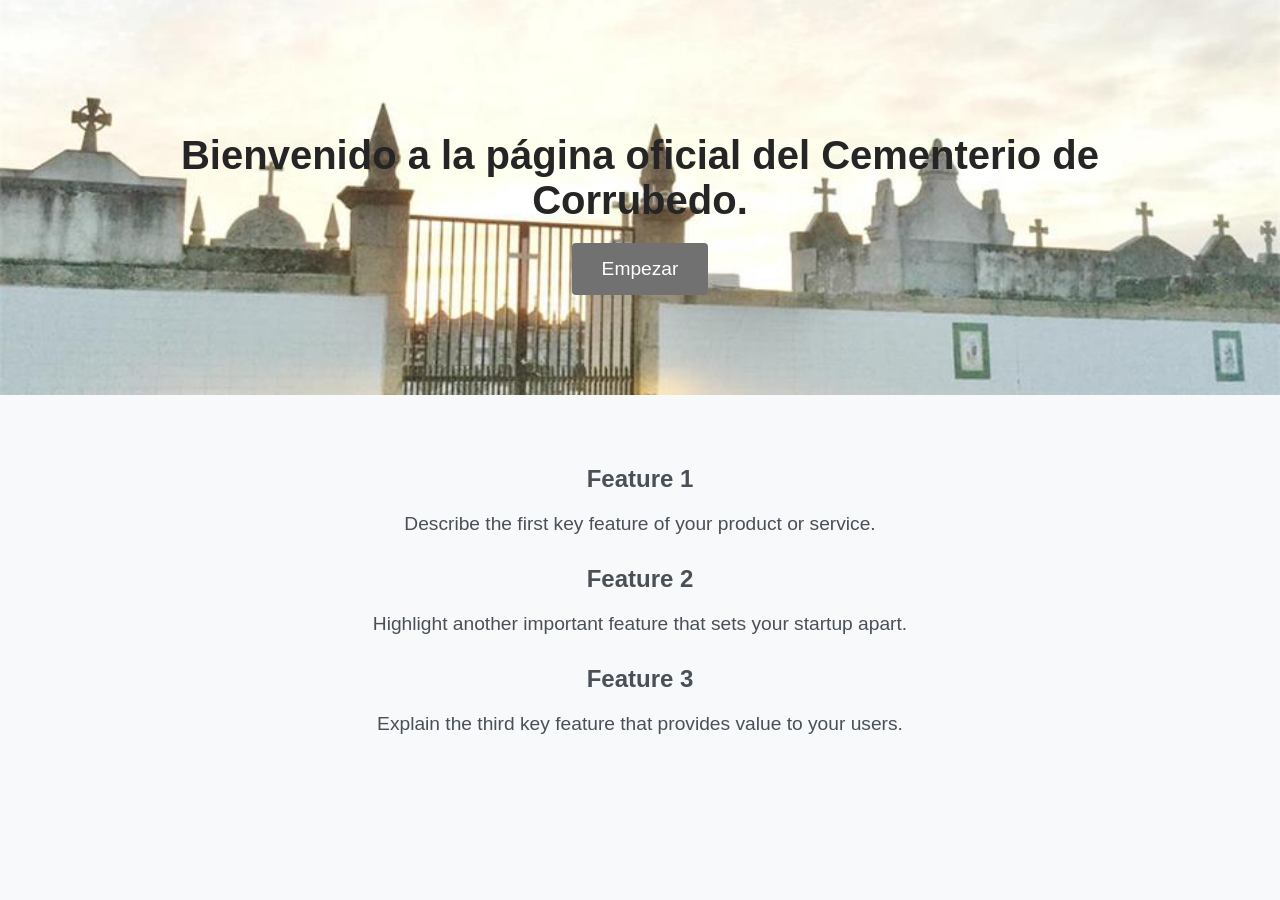
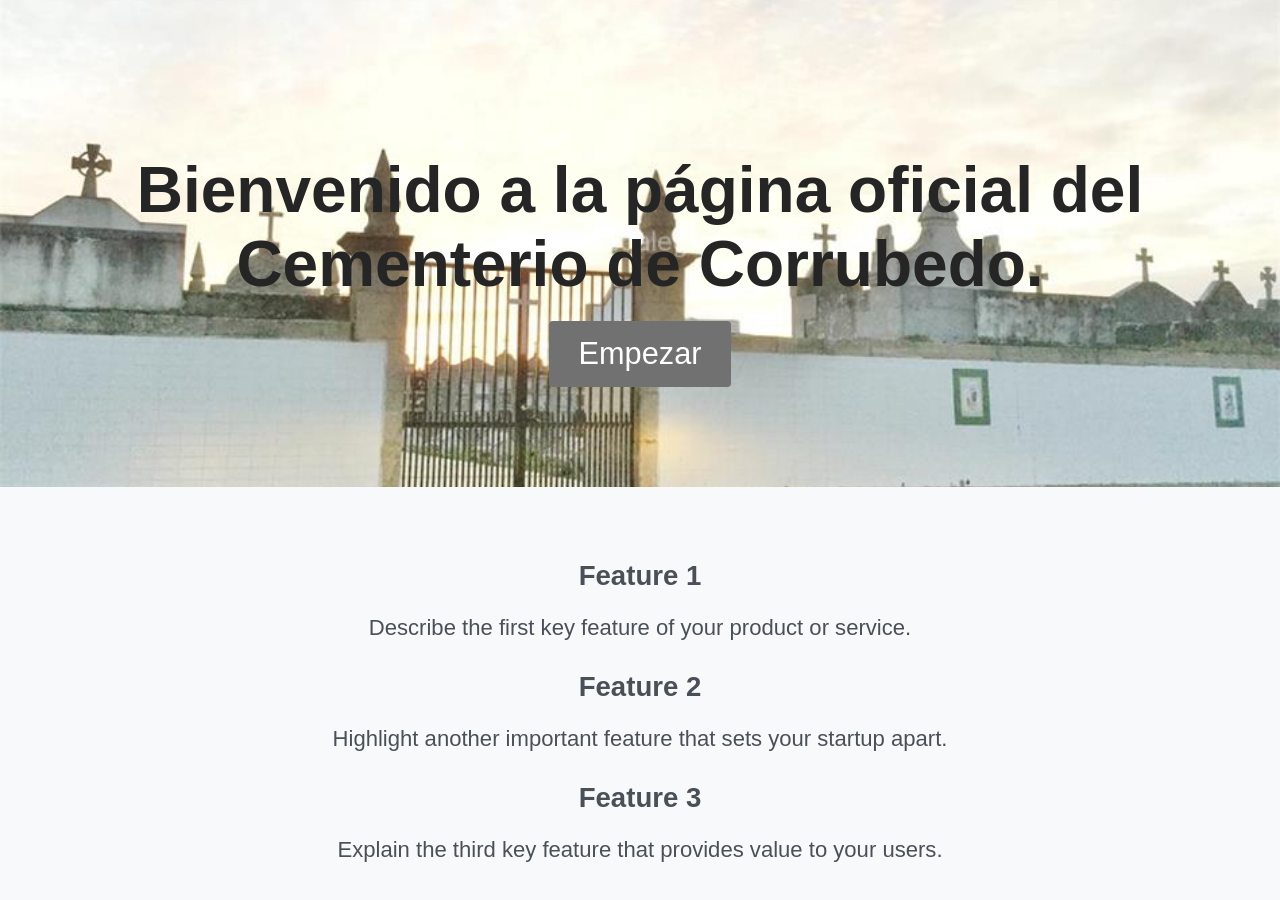
Before and after one commit to tonyromero23/tonyromero23.github.io, a plain HTML site: page index.html in a window 1280 px wide. Before the commit the page ends 815 px from the top, so only its background shows below. Drawn offline with Linux system fonts and the light colour scheme.

Commit message:
update style.css de Index
Cambiado el texto para adaptarse a versión movil

```diff
--- a/style.css
+++ b/style.css
@@ -4,6 +4,7 @@ body {
     padding: 0;
     background-color: #f8f9fa;
     color: #495057;
+    font-size: calc(16px + (20 - 16) * ((100vw - 320px) / (1920 - 320)));
 }
 
 header {
@@ -22,6 +23,7 @@ section.hero {
     background-position: center;
     background-repeat: no-repeat;
     background-size: cover;
+    font-size: 2vw; /* 2% of the viewport width */
 }
 
 h1 {
```
